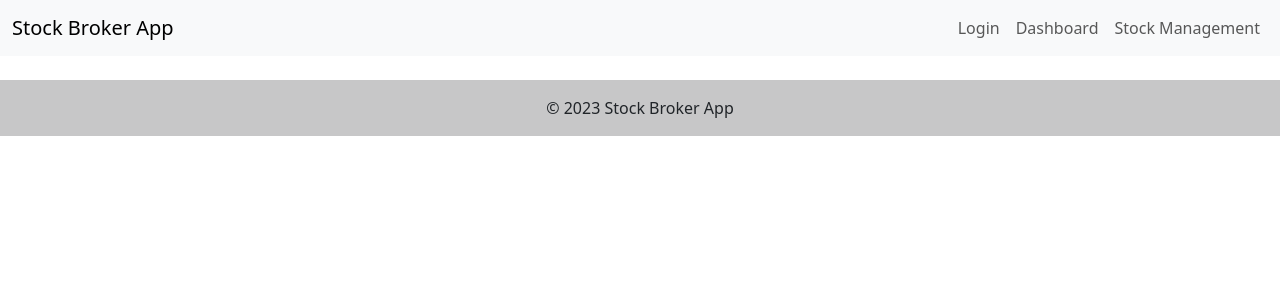
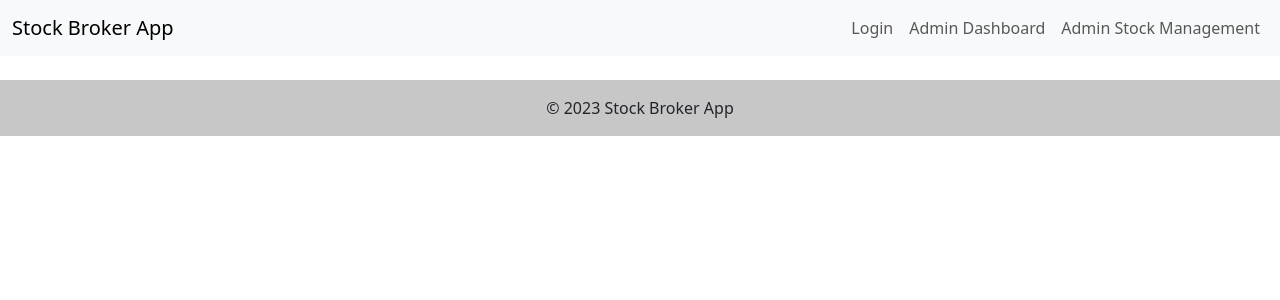
Before and after one commit to ekrosenberg/Final_Stocks, a Flask app: page / in a window 1280 px wide. Shown: the top 300 px of the page. Run offline with Flask 3, Linux system fonts and the light colour scheme; some libraries are stand-ins or nearby versions.

Commit message:
More re-structuring

```diff
--- a/templates/base.html
+++ b/templates/base.html
@@ -21,10 +21,10 @@
                         <a class="nav-link" href="{{ url_for('login') }}">Login</a>
                     </li>
                     <li class="nav-item">
-                        <a class="nav-link" href="{{ url_for('user_dashboard') }}">Dashboard</a>
+                        <a class="nav-link" href="{{ url_for('admin_dashboard') }}">Admin Dashboard</a>
                     </li>
                     <li class="nav-item">
-                        <a class="nav-link" href="{{ url_for('user_stock_management') }}">Stock Management</a>
+                        <a class="nav-link" href="{{ url_for('admin_stock_management') }}">Admin Stock Management</a>
                     </li>
                 </ul>
             </div>
```
